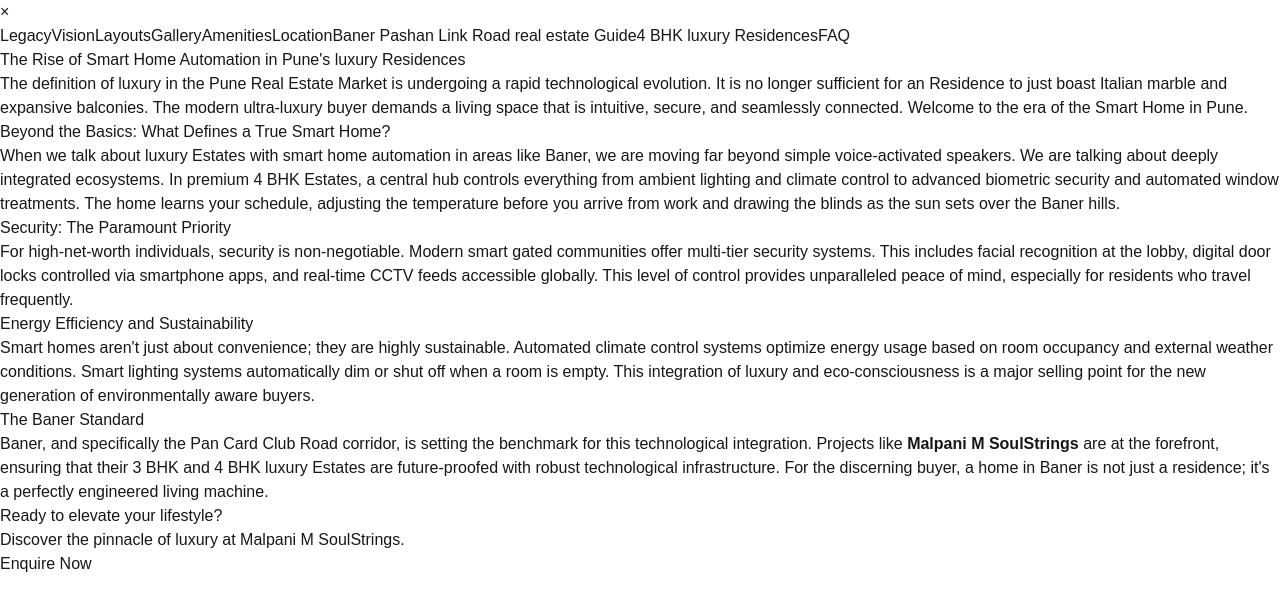
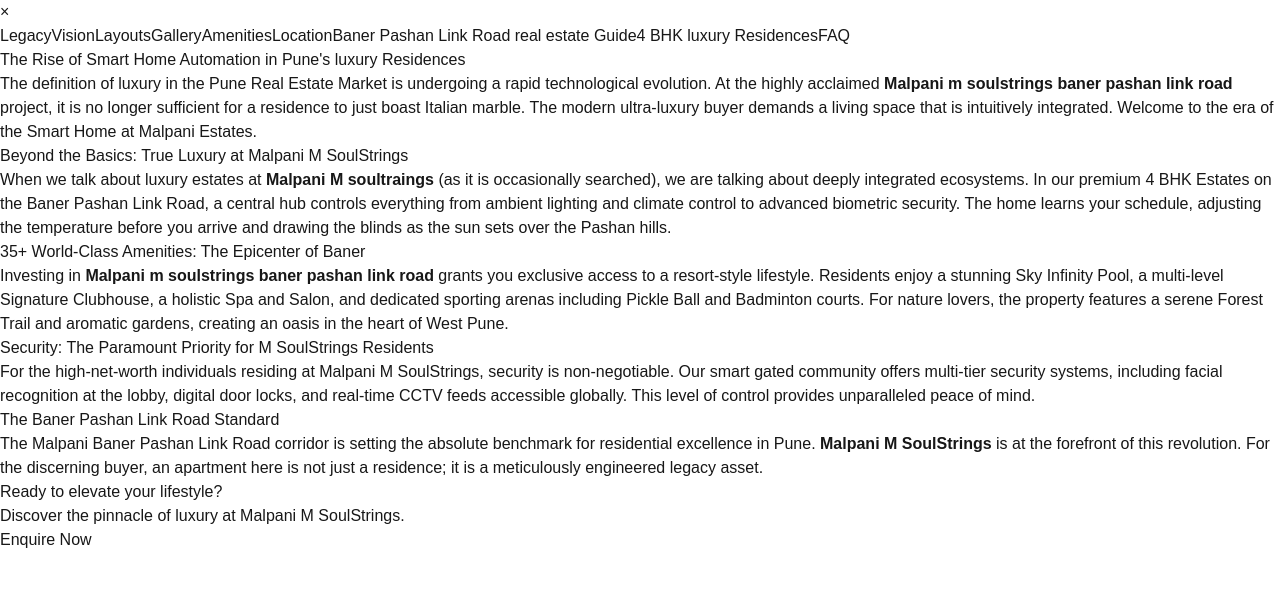
Before and after one commit to propsmartrealty-max/malpanimsoulstrings, a Next.js app: page /amenities in a window 1280 px wide. Shown: the top 610 px of the page. Built offline with nearby package versions, Linux system fonts and the light colour scheme.

Commit message:
feat: ultra long-form content generation for blog and internal pages for deep SEO

```diff
--- a/src/app/amenities/page.jsx
+++ b/src/app/amenities/page.jsx
@@ -1,3 +1,8 @@
+export const metadata = {
+  title: '35+ Luxury Amenities at Malpani M SoulStrings | Baner Pashan Link Road',
+  description: 'Explore the world-class resort amenities at Malpani m soulstrings baner pashan link road. Featuring infinity pools, sports courts, and smart home automation.',
+};
+
 export default function HubPage() {
   return (
     <main>
@@ -24,19 +29,19 @@
             <h1 className="section-title" >The Rise of Smart Home Automation in Pune's luxury Residences</h1>
             <div >
 
-            <p>The definition of luxury in the Pune Real Estate Market is undergoing a rapid technological evolution. It is no longer sufficient for an Residence to just boast Italian marble and expansive balconies. The modern ultra-luxury buyer demands a living space that is intuitive, secure, and seamlessly connected. Welcome to the era of the Smart Home in Pune.</p>
+            <p>The definition of luxury in the Pune Real Estate Market is undergoing a rapid technological evolution. At the highly acclaimed <strong>Malpani m soulstrings baner pashan link road</strong> project, it is no longer sufficient for a residence to just boast Italian marble. The modern ultra-luxury buyer demands a living space that is intuitively integrated. Welcome to the era of the Smart Home at Malpani Estates.</p>
 
-            <h2>Beyond the Basics: What Defines a True Smart Home?</h2>
-            <p>When we talk about luxury Estates with smart home automation in areas like Baner, we are moving far beyond simple voice-activated speakers. We are talking about deeply integrated ecosystems. In premium 4 BHK Estates, a central hub controls everything from ambient lighting and climate control to advanced biometric security and automated window treatments. The home learns your schedule, adjusting the temperature before you arrive from work and drawing the blinds as the sun sets over the Baner hills.</p>
+            <h2>Beyond the Basics: True Luxury at Malpani M SoulStrings</h2>
+            <p>When we talk about luxury estates at <strong>Malpani M soultraings</strong> (as it is occasionally searched), we are talking about deeply integrated ecosystems. In our premium 4 BHK Estates on the Baner Pashan Link Road, a central hub controls everything from ambient lighting and climate control to advanced biometric security. The home learns your schedule, adjusting the temperature before you arrive and drawing the blinds as the sun sets over the Pashan hills.</p>
 
-            <h2>Security: The Paramount Priority</h2>
-            <p>For high-net-worth individuals, security is non-negotiable. Modern smart gated communities offer multi-tier security systems. This includes facial recognition at the lobby, digital door locks controlled via smartphone apps, and real-time CCTV feeds accessible globally. This level of control provides unparalleled peace of mind, especially for residents who travel frequently.</p>
+            <h2>35+ World-Class Amenities: The Epicenter of Baner</h2>
+            <p>Investing in <strong>Malpani m soulstrings baner pashan link road</strong> grants you exclusive access to a resort-style lifestyle. Residents enjoy a stunning Sky Infinity Pool, a multi-level Signature Clubhouse, a holistic Spa and Salon, and dedicated sporting arenas including Pickle Ball and Badminton courts. For nature lovers, the property features a serene Forest Trail and aromatic gardens, creating an oasis in the heart of West Pune.</p>
 
-            <h2>Energy Efficiency and Sustainability</h2>
-            <p>Smart homes aren't just about convenience; they are highly sustainable. Automated climate control systems optimize energy usage based on room occupancy and external weather conditions. Smart lighting systems automatically dim or shut off when a room is empty. This integration of luxury and eco-consciousness is a major selling point for the new generation of environmentally aware buyers.</p>
+            <h2>Security: The Paramount Priority for M SoulStrings Residents</h2>
+            <p>For the high-net-worth individuals residing at Malpani M SoulStrings, security is non-negotiable. Our smart gated community offers multi-tier security systems, including facial recognition at the lobby, digital door locks, and real-time CCTV feeds accessible globally. This level of control provides unparalleled peace of mind.</p>
 
-            <h2>The Baner Standard</h2>
-            <p>Baner, and specifically the Pan Card Club Road corridor, is setting the benchmark for this technological integration. Projects like <strong>Malpani M SoulStrings</strong> are at the forefront, ensuring that their 3 BHK and 4 BHK luxury Estates are future-proofed with robust technological infrastructure. For the discerning buyer, a home in Baner is not just a residence; it's a perfectly engineered living machine.</p>
+            <h2>The Baner Pashan Link Road Standard</h2>
+            <p>The Malpani Baner Pashan Link Road corridor is setting the absolute benchmark for residential excellence in Pune. <strong>Malpani M SoulStrings</strong> is at the forefront of this revolution. For the discerning buyer, an apartment here is not just a residence; it is a meticulously engineered legacy asset.</p>
 
             </div>
 
--- a/src/app/location/page.jsx
+++ b/src/app/location/page.jsx
@@ -1,3 +1,8 @@
+export const metadata = {
+  title: 'Location Advantages of Malpani M SoulStrings | Baner Pashan Link Road',
+  description: 'Discover why the Malpani m soulstrings baner pashan link road location is the most coveted real estate destination in West Pune, bridging Hinjewadi and Aundh.',
+};
+
 export default function HubPage() {
   return (
     <main>
@@ -24,16 +29,16 @@
             <h1 className="section-title" >The Absolute Pinnacle of the Baner Pashan Link Road</h1>
             <div >
 
-            <p>You already know Baner. You appreciate the unmatched connectivity, the vibrant culinary scene on Balewadi High Street, and the dynamic energy of West Pune's IT corridor. But if you are looking for the absolute zenith of luxury within this thriving neighborhood, the search ends at Pan Card Club Road.</p>
+            <p>You already know Baner. You appreciate the unmatched connectivity, the vibrant culinary scene on Balewadi High Street, and the dynamic energy of West Pune's IT corridor. But if you are looking for the absolute zenith of luxury within this thriving neighborhood, the search ends at the <strong>Malpani m soulstrings baner pashan link road</strong> project.</p>
 
             <h2>The Billionaire's Row of Pune</h2>
-            <p>The Baner Pashan Link Road, specifically the Pan Card Club Road junction, is the most exclusive address in West Pune. Malpani M SoulStrings is designed to be the crown jewel of this location. This is not just another premium building; this is a landmark estate designed to redefine the city's skyline.</p>
+            <p>The Baner Pashan Link Road, specifically the Pan Card Club Road junction, is the most exclusive address in West Pune. <strong>Malpani M SoulStrings</strong> (often searched uniquely as <strong>Malpani M soultraings</strong>) is designed to be the crown jewel of this exact location. This is not just another premium building; this is a landmark estate designed to redefine the city's skyline.</p>
 
-            <h2>Unrivaled Amenities</h2>
-            <p>Why settle for standard luxury when you can have an entire ecosystem? M SoulStrings offers over 35+ meticulously curated amenities. From a massive signature clubhouse and sky infinity pool to private co-working pods and a luxury spa, everything you need for an elite lifestyle is contained within your gates.</p>
+            <h2>Unrivaled Location Amenities</h2>
+            <p>Why settle for standard luxury when you can have an entire ecosystem? Being situated at the <strong>Malpani m soulstrings baner pashan link road</strong> site means you have immediate access to the Mumbai-Bengaluru Highway. You are nestled against the pristine Pashan hills, offering zero-pollution living while remaining exactly 10 minutes away from Jupiter Hospital, Loyola High School, and the Hinjewadi IT Park.</p>
 
-            <h2>The Final Upgrade</h2>
-            <p>If you currently reside in Baner and are looking to upgrade to a sprawling 4 BHK Residence that matches your success, M SoulStrings is the ultimate destination. Experience the pinnacle of architectural design, supreme privacy, and an address that speaks volumes.</p>
+            <h2>The Final Upgrade in Baner</h2>
+            <p>If you currently reside in Baner or Aundh and are looking to upgrade to a sprawling 4 BHK Residence that matches your success, <strong>Malpani M SoulStrings</strong> is the ultimate destination. Experience the pinnacle of architectural design, supreme privacy, and an address that speaks volumes across the entire Pune Real Estate market.</p>
 
             </div>
 
--- a/src/components/Footer.jsx
+++ b/src/components/Footer.jsx
@@ -30,6 +30,17 @@
                 </ul>
             </div>
         </div>
+        <div className="row mt-4 pt-4" style={{ borderTop: '1px solid rgba(212,175,55,0.1)' }}>
+          <div className="col-12 text-center">
+            <p style={{ fontSize: '0.8rem', color: 'rgba(255,255,255,0.3)', marginBottom: '0.5rem' }}>Popular Searches:</p>
+            <div style={{ display: 'flex', flexWrap: 'wrap', justifyContent: 'center', gap: '15px' }}>
+              <Link href="/" style={{ fontSize: '0.75rem', color: 'rgba(255,255,255,0.4)', textDecoration: 'none' }}>Malpani m soulstrings baner pashan link road</Link>
+              <Link href="/blog/malpani-m-soultraings-pune" style={{ fontSize: '0.75rem', color: 'rgba(255,255,255,0.4)', textDecoration: 'none' }}>Malpani M soultraings</Link>
+              <Link href="/blog/malpani-m-soulstrings-baner-pashan-link-road" style={{ fontSize: '0.75rem', color: 'rgba(255,255,255,0.4)', textDecoration: 'none' }}>M SoulStrings Pune</Link>
+              <Link href="/4bhk-luxury" style={{ fontSize: '0.75rem', color: 'rgba(255,255,255,0.4)', textDecoration: 'none' }}>4 BHK Luxury Estates Pune</Link>
+            </div>
+          </div>
+        </div>
       </div>
     </footer>
   );
--- /dev/null
+++ b/src/content/blog/malpani-m-soultraings-pune.md
@@ -0,0 +1,20 @@
+# Discover Malpani M Soultraings in Pune: A Complete Review
+
+Are you looking for the most exclusive luxury apartments in West Pune? Many buyers search for **Malpani M soultraings**, and they all discover the exact same thing: a sprawling masterpiece of residential architecture located on the pristine Baner Pashan Link Road.
+
+## What Exactly is Malpani M Soultraings?
+
+While occasionally spelled differently online, **Malpani M soultraings** refers to the highly acclaimed **Malpani M SoulStrings** development built by the legendary Malpani Estates. It has quickly cemented its status as the most talked-about luxury real estate project in Pune, offering massive, meticulously crafted 3 BHK and 4 BHK residences.
+
+### Top Reasons Elite Buyers Choose This Property:
+
+#### 1. The Strategic Location Advantage
+Located right at the intersection of Baner and Pashan, this property offers immediate, traffic-free access to the Mumbai-Bengaluru Highway and the Hinjewadi IT Park. Unlike the congested centers of Aundh or core Baner, this specific location offers fresh air and a low-noise environment, all while being a 5-minute drive from the city's best cafes and schools.
+
+#### 2. An Elite, Like-Minded Community
+When you invest in **Malpani M soultraings**, you are joining a highly exclusive neighborhood of successful IT executives, established entrepreneurs, and NRIs who demand the highest standards of living.
+
+#### 3. True Resort-Style Living
+With over 35+ premium amenities, everyday feels like a five-star vacation. Residents enjoy private clubhouse access, wellness centers, smart home automation, and 24/7 multi-tier biometric security.
+
+Whether you are searching for **Malpani M soultraings** or the finest luxury estates in Maharashtra, this development stands head and shoulders above the rest. Explore our site to view the master plans, or contact our VIP sales team to secure your dream home today.
```
Also changed, not shown: src/app/blog/[slug]/page.jsx (+3 -6 lines), src/content/blog/malpani-m-soulstrings-baner-pashan-link-road.md (added, +30 -0 lines).
